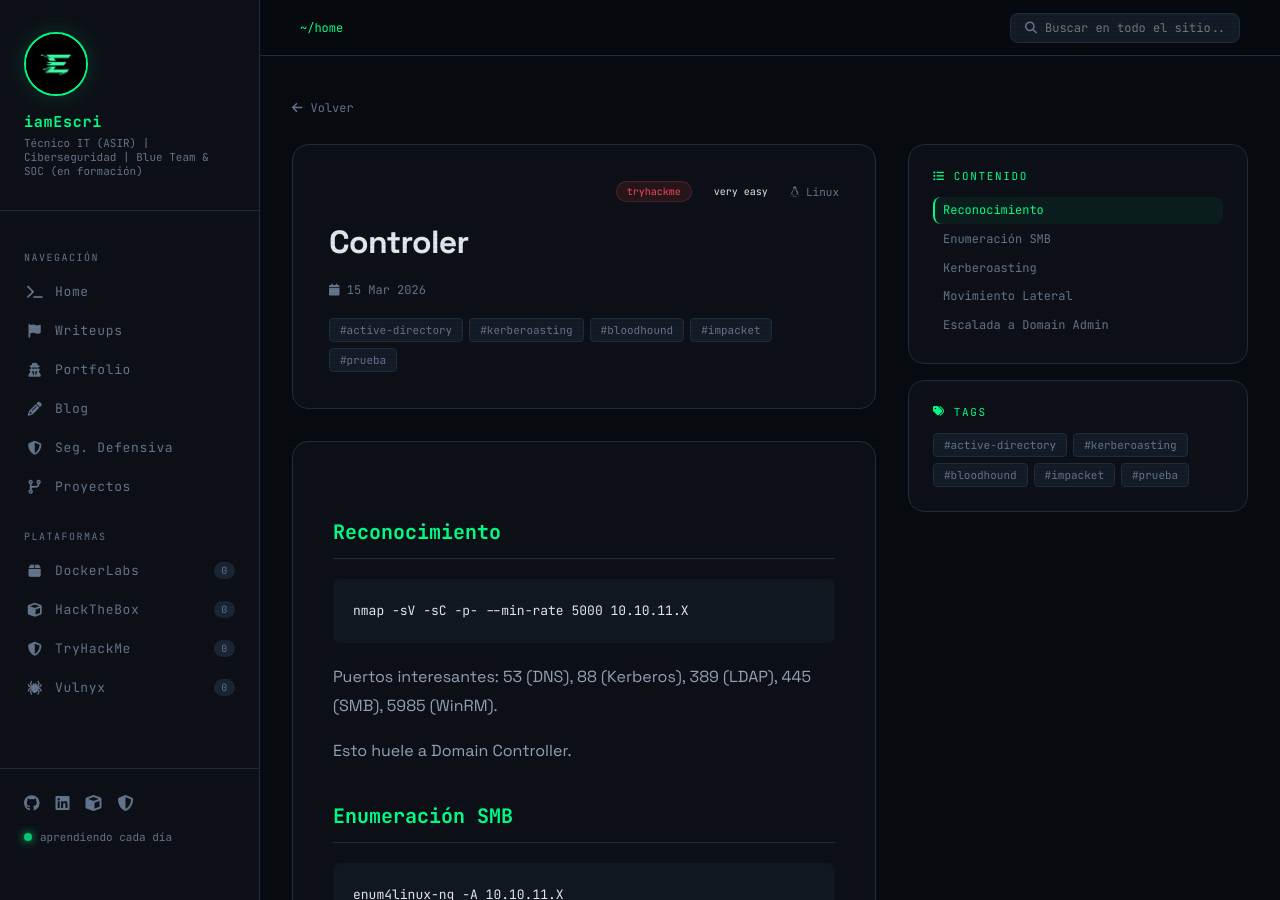
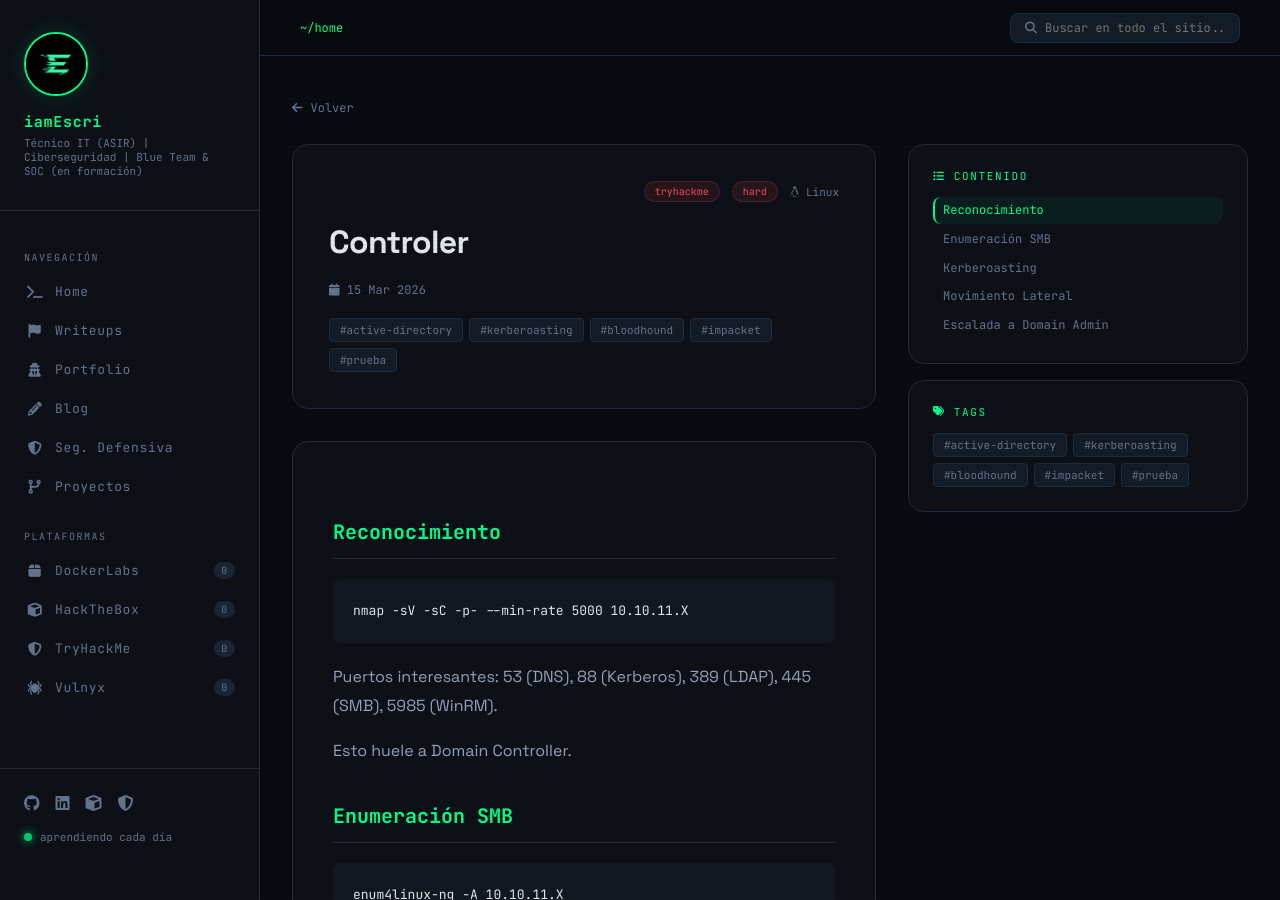
Before and after one commit to iamEscri/iamescri.github.io, a Jekyll site: the page built from _posts/writeups/2026-03-15-vulnyx-controler.md, in a window 1280 px wide and 900 px high. Built offline with Jekyll 4.4.1, drawn with Linux system fonts in a browser that asks for light colours.

Commit message:
Update 2026-03-15-vulnyx-controler.md

```diff
--- a/_posts/writeups/2026-03-15-vulnyx-controler.md
+++ b/_posts/writeups/2026-03-15-vulnyx-controler.md
@@ -2,7 +2,7 @@
 layout: writeup
 title: "Controler"
 platform: tryhackme
-difficulty: very easy
+difficulty: hard
 os: linux
 date: 2026-03-15
 tags: [active-directory, kerberoasting, bloodhound, impacket, prueba]
```
